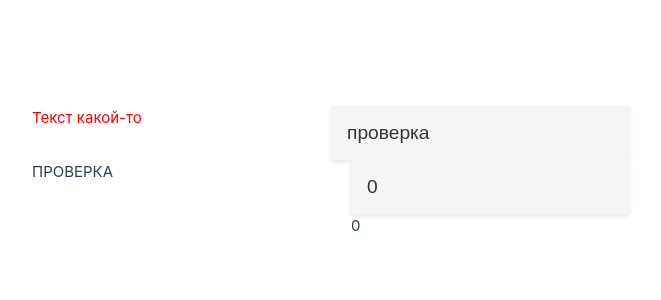
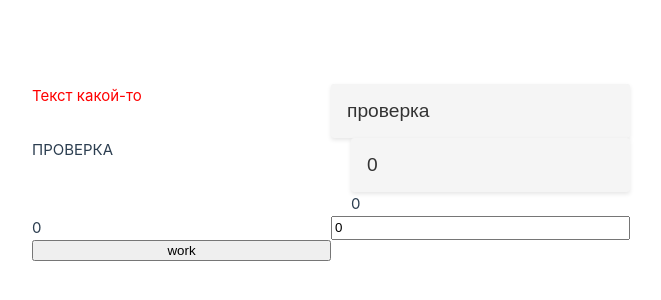
Before and after one commit to danilromas/Vue_DaRo, a Vue app: page / in a window 1280 px wide. Shown: the part 228-528 px from the top of the page, without its empty margins (309-970 px from the left). Built offline with nearby package versions, Linux system fonts and the light colour scheme.

Commit message:
44_калькулятор

```diff
--- a/src/App.vue
+++ b/src/App.vue
@@ -28,8 +28,12 @@
 		valid: true,
     message: 'проверка',
     number: 0,
+    num: 0,
+		res: 0,
     methods:
     {
+    calc: function() {
+		    this.res = this.num ** 2;},
         computed:
     {    }
       }
@@ -54,6 +58,9 @@
 
         <p :style="{textTransform:'uppercase'}">{{ number**2 }}</p>
       </div>
+  <p>{{ res }}</p>
+	<input v-model="num">
+	<button v-on:click="calc">work</button>
 </template>
 
 <style>
```
